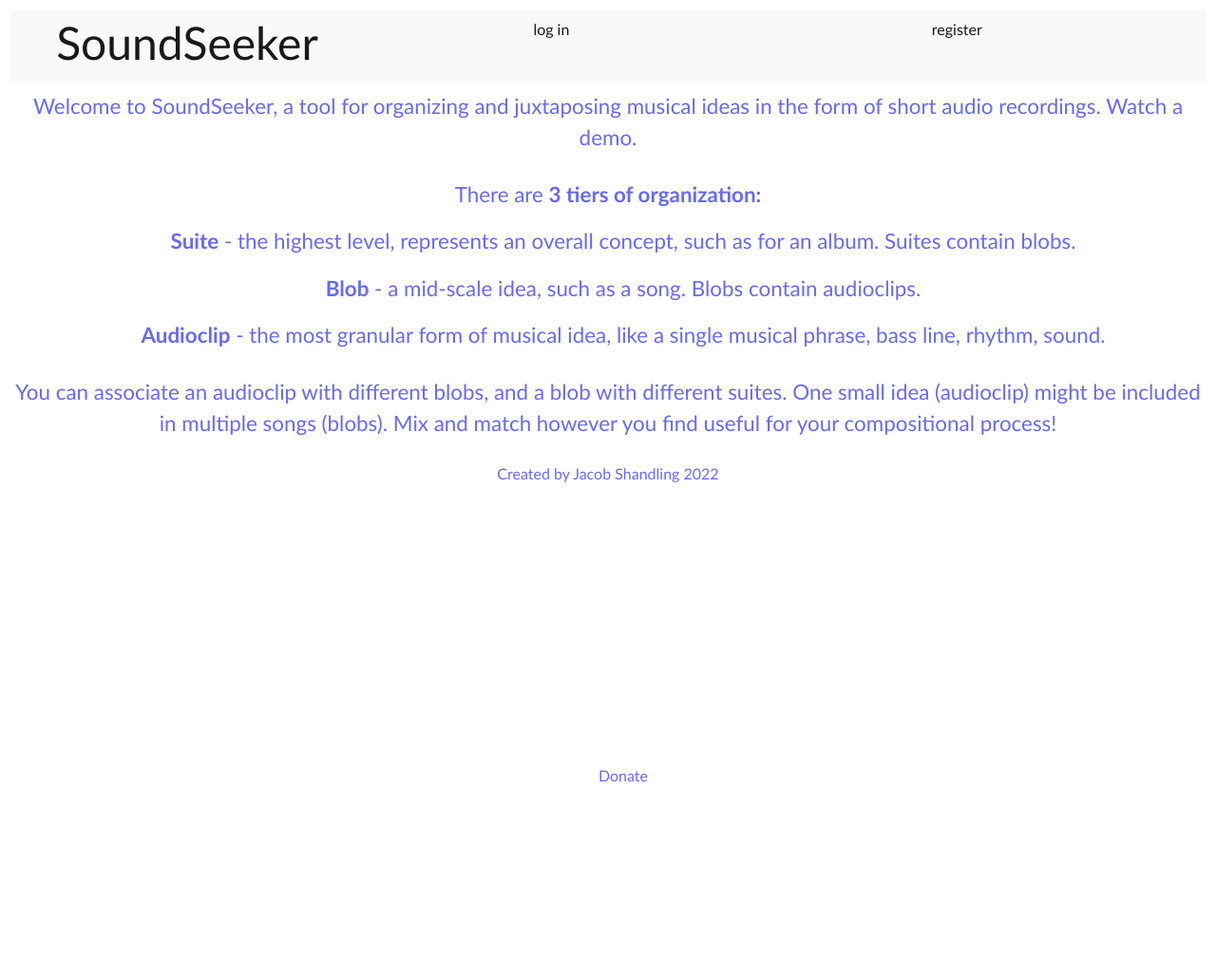
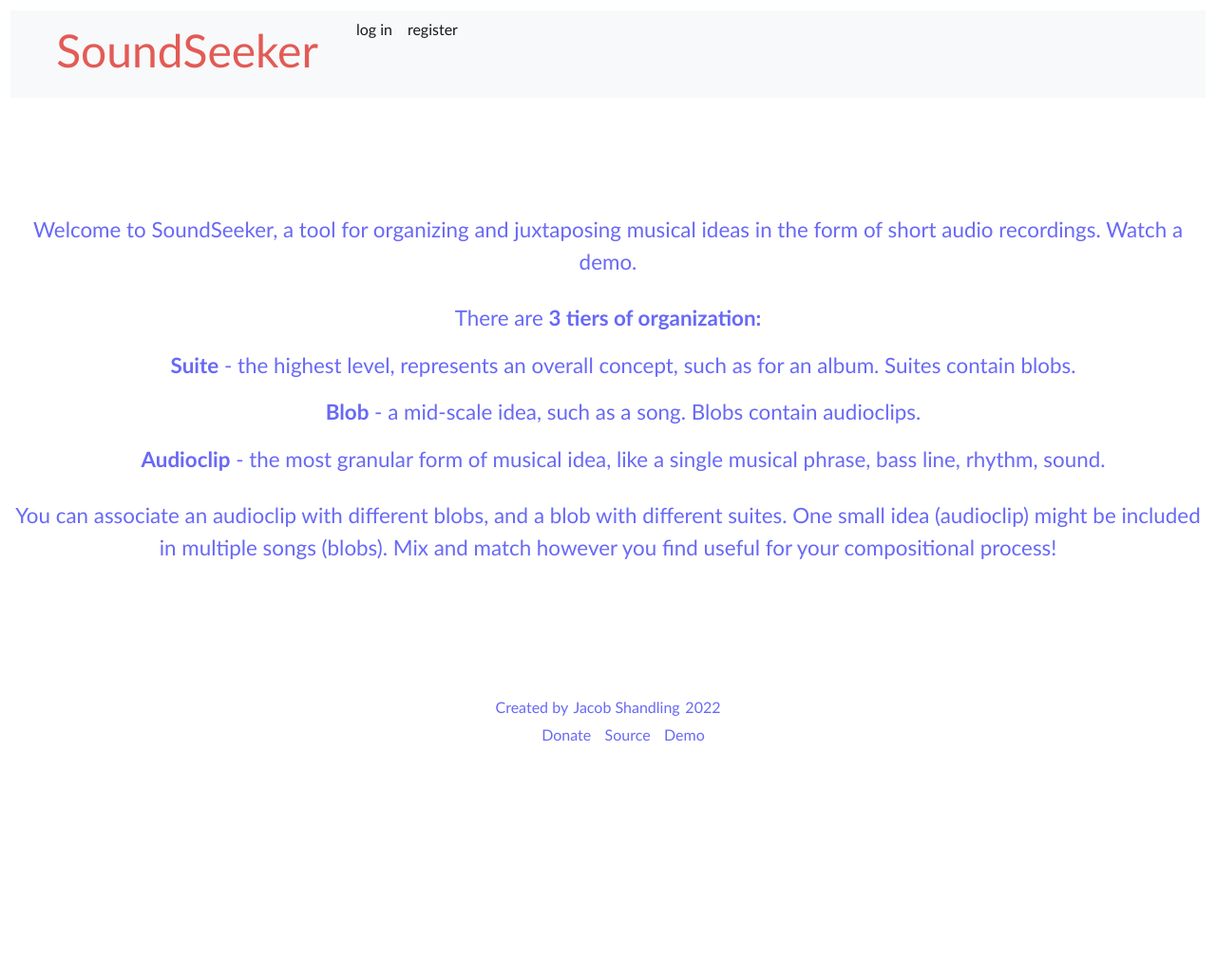
Before and after one commit to jacobshandling/soundseeker, a Django app: page / in a window 1280 px wide. Shown: the top 1029 px of the page at 95% size. After the commit the page ends 781 px from the top, so only its background shows below. Run offline with Django 3.2, Linux system fonts and the light colour scheme.

Commit message:
tweak footer styling

```diff
--- a/backend/seeds/static/seeds/styles.css
+++ b/backend/seeds/static/seeds/styles.css
@@ -135,12 +135,8 @@ header {
 #navbar-title {
     display: flex;
     align-items: center;
-<<<<<<< HEAD
     justify-content: center;
     width: auto;
-=======
-    justify-content: flex-end;
->>>>>>> 197ed6d (adjust sizes in navbar and intro for bootstrap)
     color: var(--text-accent-color);
 }
 
@@ -161,18 +157,18 @@ header:after {
     justify-content: center;
     align-items: center;
     gap: 1rem;
+}
 
 footer {
     height: auto;
+    align-items: center;
     display: flex;
     flex-direction: column;
-    align-items: center;
 }
 
 footer * {
     height: auto;
     width: auto;
-    /* font-size: .4rem; */
     margin: .1rem;
 }
 
```
